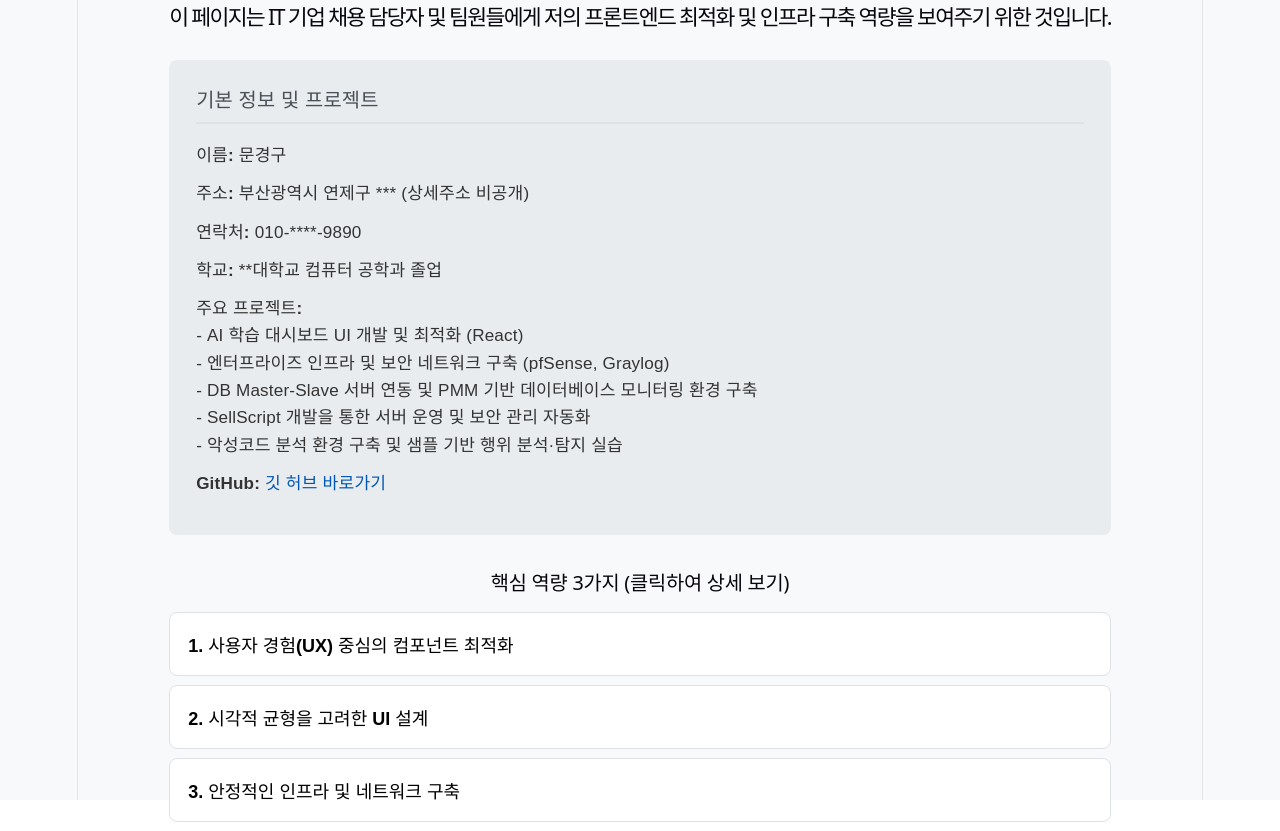
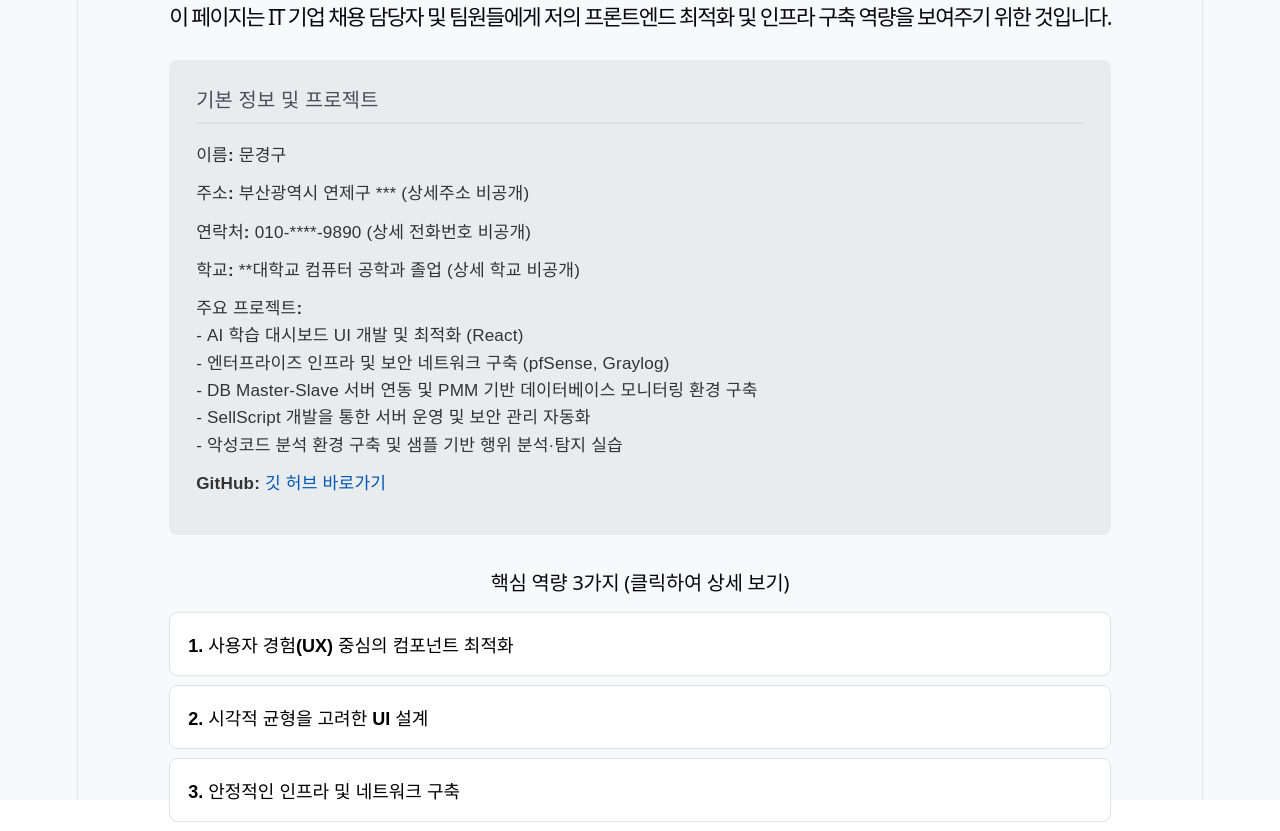
Before and after one commit to gyeonggumun/Portfolio-project, a React (Vite) app: page / in a window 1280 px wide. Built offline with nearby package versions, Linux system fonts and the light colour scheme.

Commit message:
기본 내용에 대한 수정

```diff
--- a/src/App.jsx
+++ b/src/App.jsx
@@ -19,8 +19,8 @@ function App() {
           <ul className="info-list">
             <li><strong>이름:</strong> 문경구</li>
             <li><strong>주소:</strong> 부산광역시 연제구 *** (상세주소 비공개)</li>
-            <li><strong>연락처:</strong> 010-****-9890</li>
-            <li><strong>학교:</strong> **대학교 컴퓨터 공학과 졸업</li>
+            <li><strong>연락처:</strong> 010-****-9890 (상세 전화번호 비공개)</li>
+            <li><strong>학교:</strong> **대학교 컴퓨터 공학과 졸업 (상세 학교 비공개)</li>
             <li><strong>주요 프로젝트:</strong>
               <br/>- AI 학습 대시보드 UI 개발 및 최적화 (React)
               <br/>- 엔터프라이즈 인프라 및 보안 네트워크 구축 (pfSense, Graylog)
```
